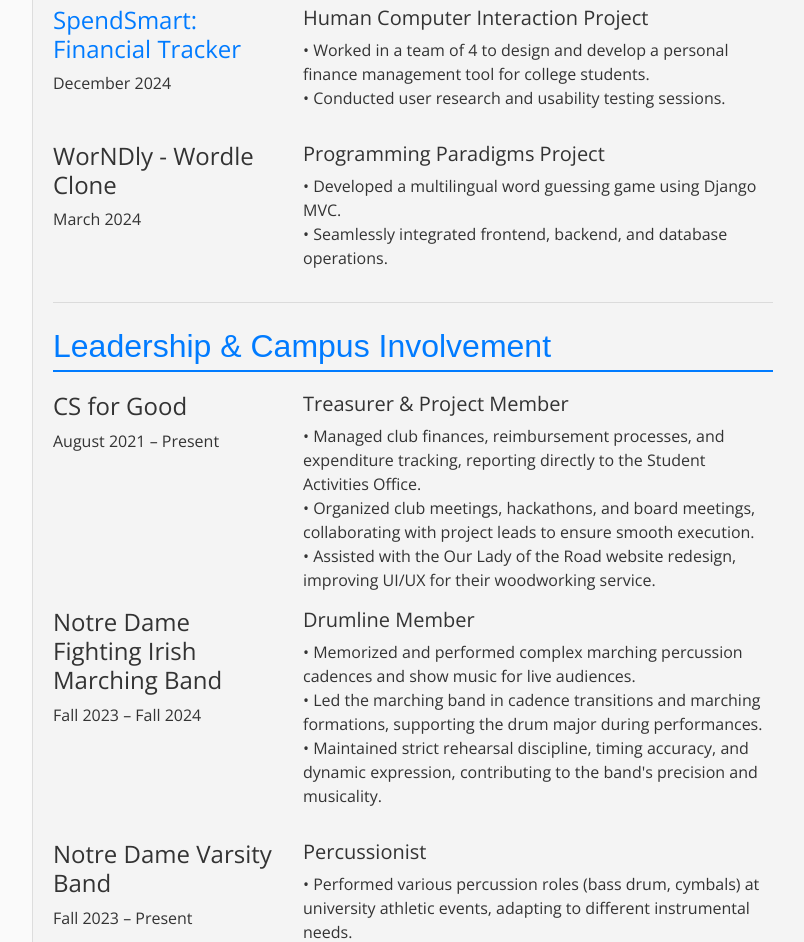
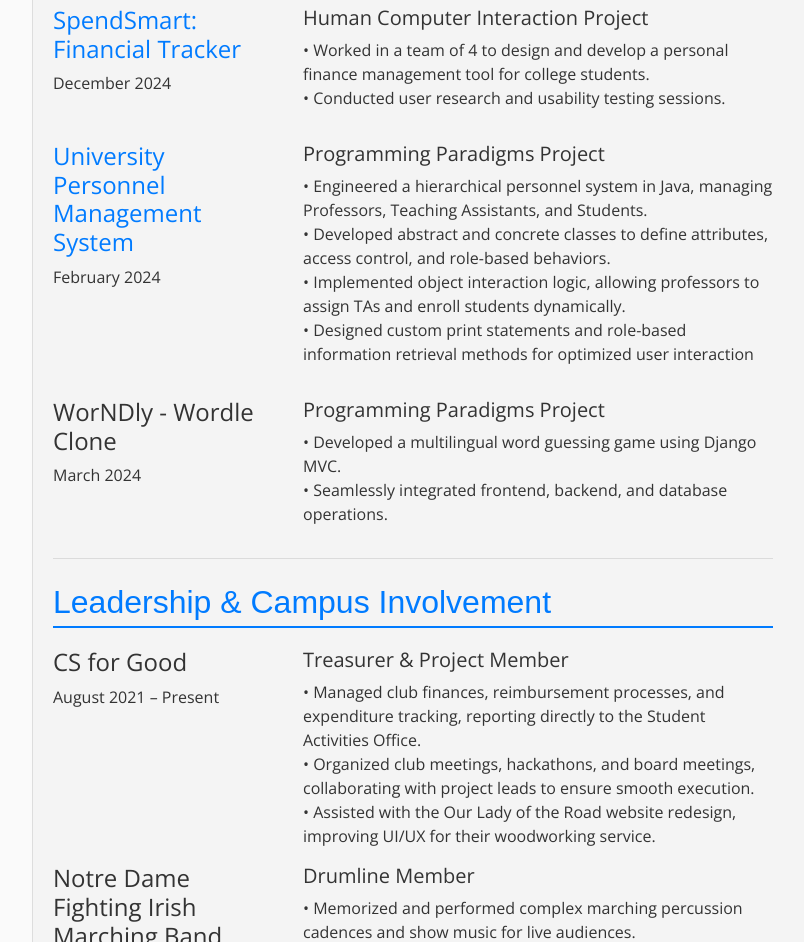
Before and after one commit to lynx-zenchar/matthew-eleazar, a plain HTML site: page index.html in a window 1280 px wide. Shown: the part 2114-3056 px from the top of the page, without its empty margins (417-1221 px from the left). Drawn offline with nearby package versions, Linux system fonts and the light colour scheme; a web font is replaced by a local one.

Commit message:
add java project

```diff
--- a/index.html
+++ b/index.html
@@ -187,6 +187,27 @@
               </p>
             </div>
           </div>
+
+          <div class="row mt-3">
+            <div class="col-md-4">
+              <h4>
+              <a href="https://github.com/lynx-zenchar/University-Personnel-Management-System" target="_blank">
+              University Personnel Management System
+              </a>
+              </h4>
+              <p>February 2024</p>
+            </div>
+            <div class="col-md-8">
+              <h5>Programming Paradigms Project</h5>
+              <p>
+                • Engineered a hierarchical personnel system in Java, managing Professors, Teaching Assistants, and Students.<br>
+                • Developed abstract and concrete classes to define attributes, access control, and role-based behaviors.<br>
+                • Implemented object interaction logic, allowing professors to assign TAs and enroll students dynamically.<br>
+                • Designed custom print statements and role-based information retrieval methods for optimized user interaction
+              </p>
+            </div>
+          </div>
+
           <div class="row mt-3">
             <div class="col-md-4">
               <h4>WorNDly - Wordle Clone</h4>
```
